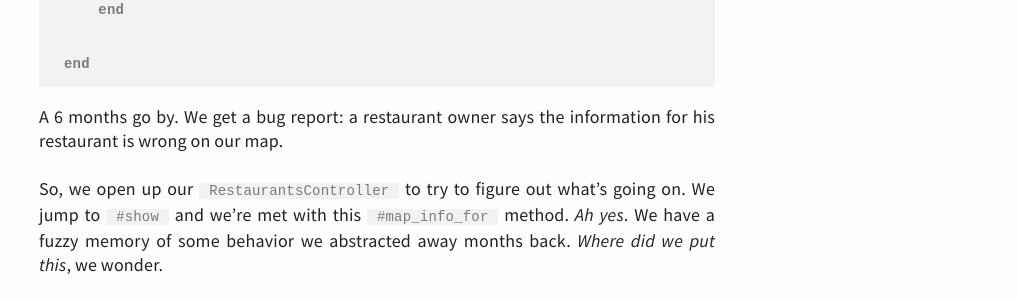
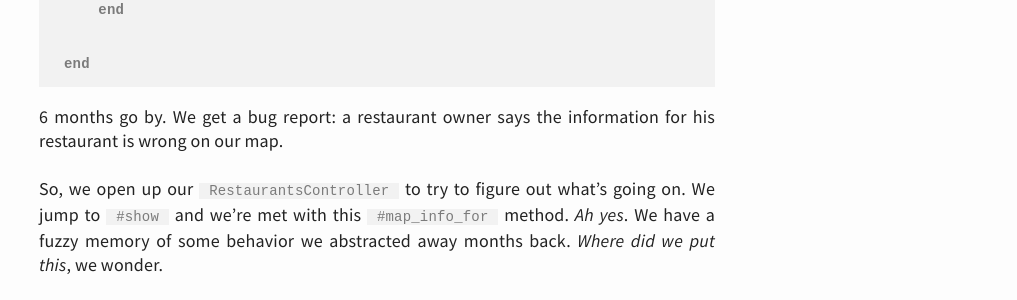
Before and after one commit to davidlaprade/davidlaprade.github.io, a Jekyll site: the page built from _posts/2017-1-14-replacing-controller-mixins-with-services.md, in a window 1280 px wide and 900 px high, scrolled down 4328 px. Shown: the part 155-455 px from the top of the window, without its empty margins (263-1280 px from the left). Built offline with Jekyll 4.4.1, drawn with Linux system fonts in a browser that asks for light colours; comment, search, counter and statistics services are not loaded.

```diff
--- a/_posts/2017-1-14-replacing-controller-mixins-with-services.md
+++ b/_posts/2017-1-14-replacing-controller-mixins-with-services.md
@@ -175,7 +175,7 @@ class RestaurantsController < RestaurantsBaseController
 end
 {% endhighlight %}
 
-A 6 months go by.
+6 months go by.
 We get a bug report: a restaurant owner says the information for his restaurant
 is wrong on our map.
 
```
